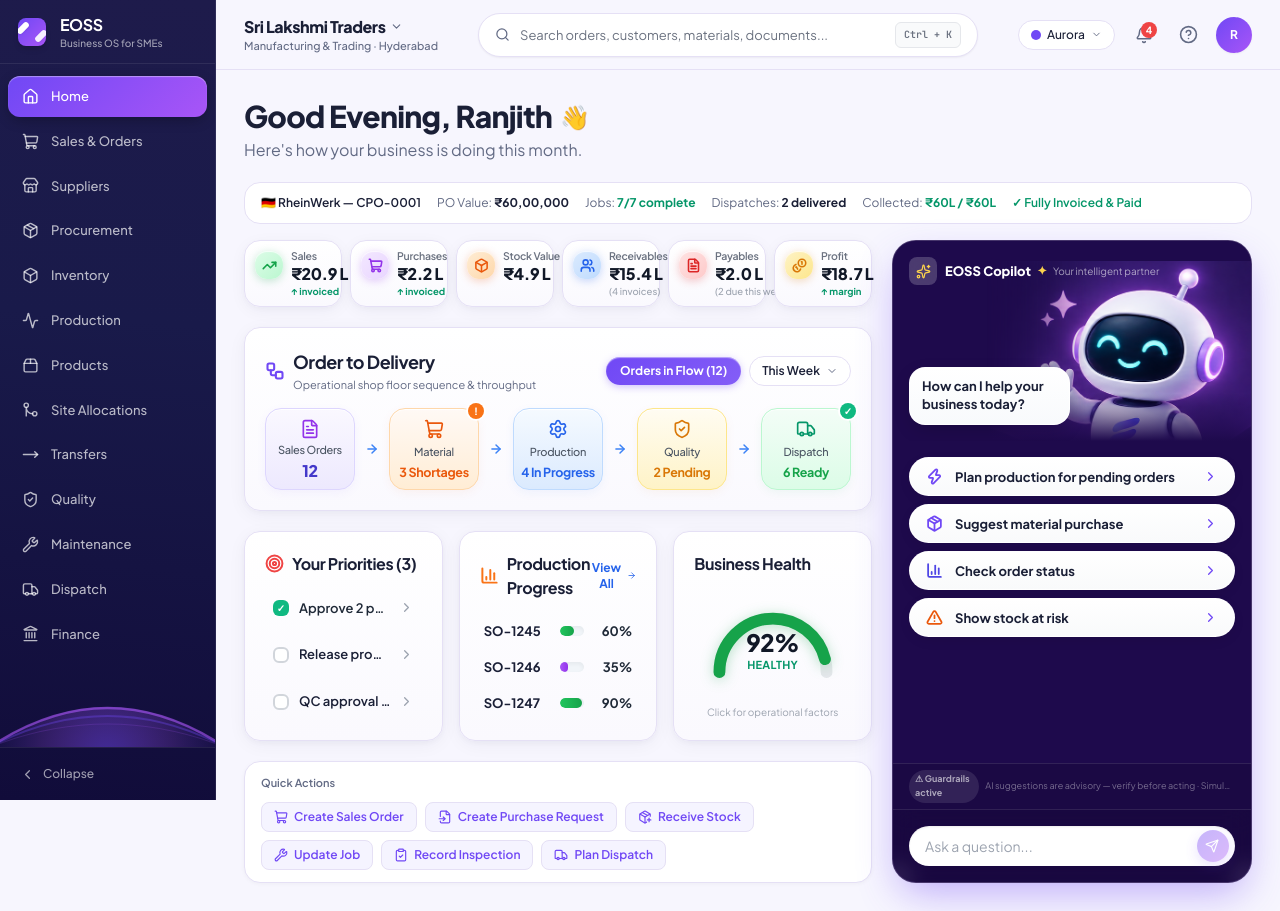
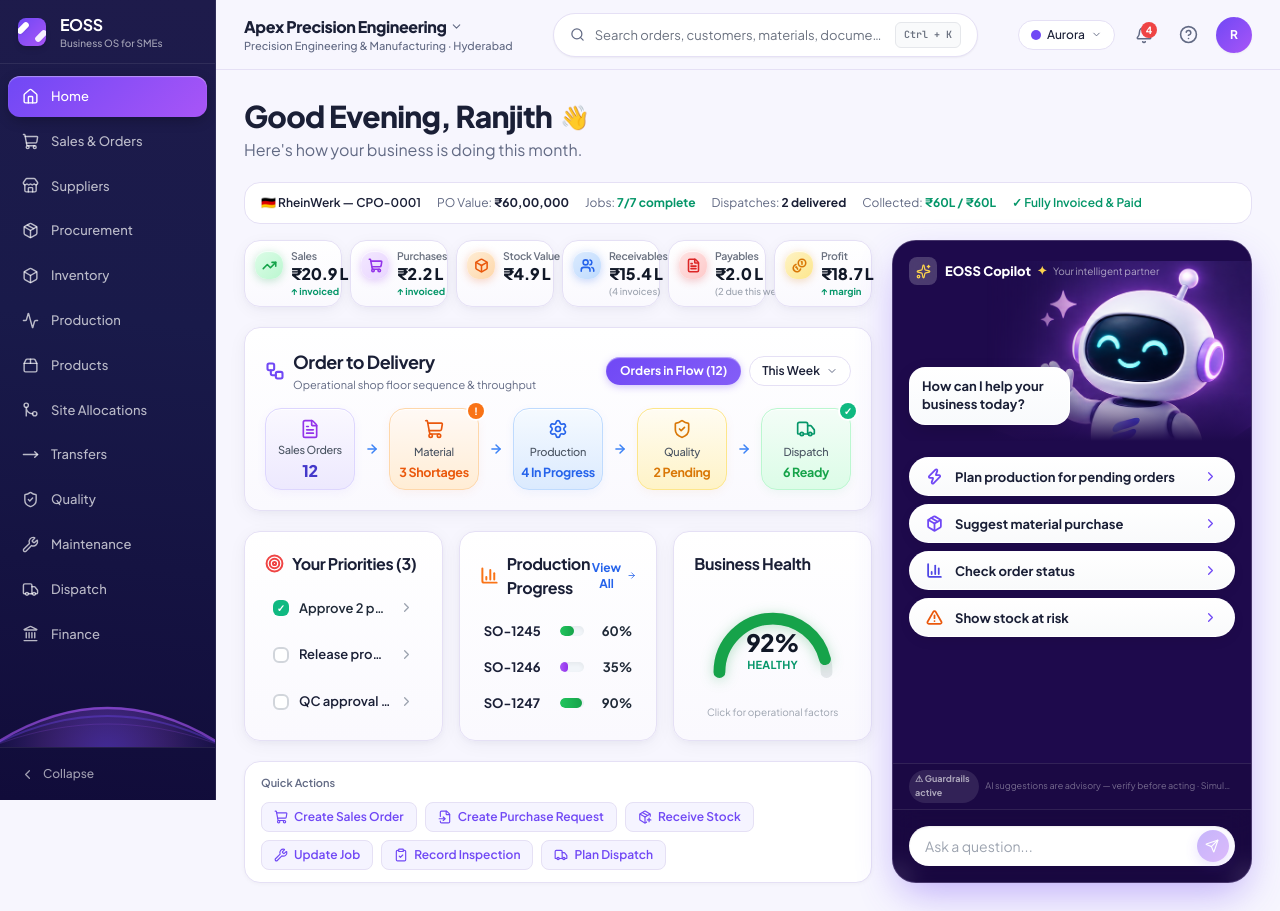
Before and after one commit to ranjithkodakandla/EOSS, a React (Vite) app: page / in a window 1280 px wide. Built offline with nearby package versions, Linux system fonts and the light colour scheme.

Commit message:
feat: align TopBar company name with Apex Precision Engineering and lock onboarding currency to INR

```diff
--- a/src/components/layout/TopBar.tsx
+++ b/src/components/layout/TopBar.tsx
@@ -38,12 +38,12 @@ export default function TopBar() {
           >
             <div className="flex items-center gap-1">
               <span className="text-sm sm:text-base font-extrabold text-[var(--text)] tracking-tight whitespace-nowrap">
-                Sri Lakshmi Traders
+                Apex Precision Engineering
               </span>
               <ChevronDown size={13} className="text-[var(--text-2)] hidden sm:inline" />
             </div>
             <span className="text-[10px] sm:text-[11px] text-[var(--text-2)] font-medium -mt-0.5 truncate hidden md:inline">
-              Manufacturing & Trading · Hyderabad
+              Precision Engineering & Manufacturing · Hyderabad
             </span>
           </button>
         </div>
@@ -169,7 +169,7 @@ export default function TopBar() {
                     Autonomous manufacturing & trading business operating system for growing Indian SMEs.
                   </div>
                   <div className="pt-2 border-t border-[var(--border)] font-mono text-[11px] text-[var(--brand)]">
-                    Hyderabad Hub · Tenant: Sri Lakshmi Traders
+                    Hyderabad Hub · Tenant: Apex Precision Engineering Pvt Ltd
                   </div>
                 </div>
               </>
--- a/src/workspaces/onboarding/Onboarding.tsx
+++ b/src/workspaces/onboarding/Onboarding.tsx
@@ -214,7 +214,7 @@ export default function Onboarding() {
                 <div>
                   <label className="block text-xs font-medium text-[var(--text-2)] mb-1">Currency</label>
                   <select className="eoss-input w-full" value={step2.currency} onChange={e => setStep2(s => ({ ...s, currency: e.target.value }))}>
-                    {['INR', 'USD', 'EUR'].map(c => <option key={c}>{c}</option>)}
+                    {['INR (₹)'].map(c => <option key={c} value="INR">{c}</option>)}
                   </select>
                 </div>
               </div>
```
